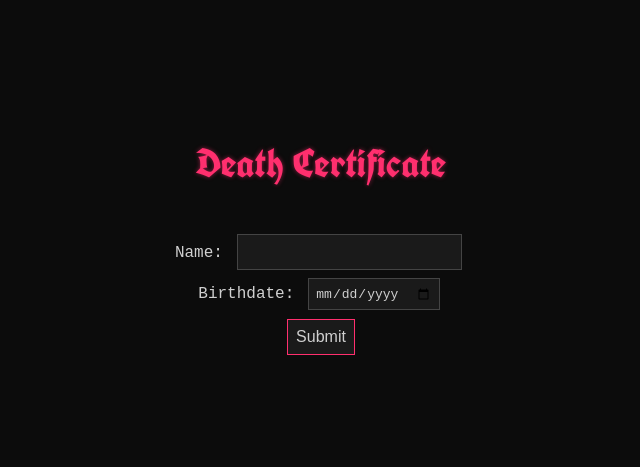
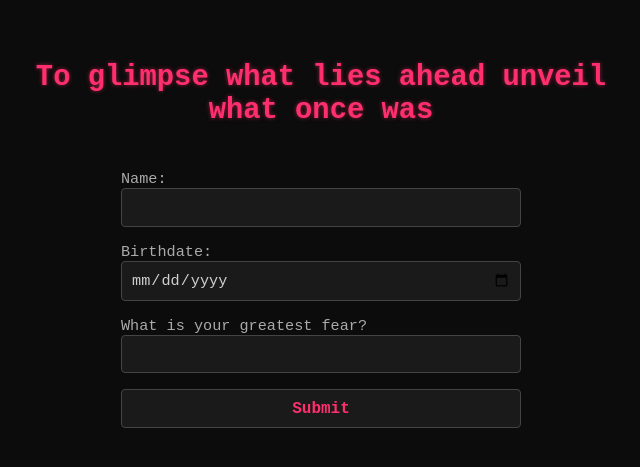
Before and after one commit to LiFiske/mydeath, a website: page public/index.html in a window 1280 px wide. Shown: the part 205-672 px from the top of the page, without its empty margins (319-959 px from the left). Drawn offline with Linux system fonts and the light colour scheme; no server answers.

Commit message:
Update: stylized form and added fear prompt

```diff
--- a/public/index.html
+++ b/public/index.html
@@ -4,13 +4,6 @@
   <meta charset="UTF-8">
   <title>Access Terminal — Certified Death Issuance</title>
   <style>
-    @font-face {
-      font-family: 'UnifrakturCook';
-      src: url('/fonts/UnifrakturCook.ttf') format('truetype');
-      font-weight: normal;
-      font-style: normal;
-    }
-
     body {
       background-color: #0c0c0c;
       color: #d0d0d0;
@@ -25,42 +18,70 @@
     }
 
     h1 {
-      font-family: 'UnifrakturCook', monospace;
-      font-size: 2.5em;
+      font-size: 1.8em;
       color: #ff2f6e;
-      margin-bottom: 1em;
+      margin-bottom: 1.5em;
+      max-width: 600px;
       text-shadow: 0 0 4px #ff2f6e88;
     }
 
-    label, input, button {
-      font-size: 1em;
-      margin: 0.3em;
+    form {
+      display: flex;
+      flex-direction: column;
+      gap: 1em;
+      width: 100%;
+      max-width: 400px;
+    }
+
+    label {
+      display: flex;
+      flex-direction: column;
+      text-align: left;
+      font-size: 0.95em;
+      color: #aaa;
     }
 
     input, button {
       background: #1a1a1a;
       color: #d0d0d0;
       border: 1px solid #444;
-      padding: 0.5em;
+      padding: 0.6em;
+      font-family: 'Courier New', monospace;
+      font-size: 1em;
+      border-radius: 4px;
+    }
+
+    input:focus, button:hover {
+      border-color: #ff2f6e;
+      outline: none;
+      background-color: #2a2a2a;
     }
 
     button {
-      border-color: #ff2f6e;
       cursor: pointer;
-    }
-
-    button:hover {
-      background-color: #2a2a2a;
+      font-weight: bold;
+      color: #ff2f6e;
     }
   </style>
 </head>
+<body>
+  <h1>To glimpse what lies ahead unveil what once was</h1>
 
-<body>
-  <div style="display: flex; justify-content: center; align-items: center; height: 100vh; flex-direction: column;">
-    <h1 class="glitch" data-text="Death Certificate">Death Certificate</h1>
-    <form id="deathForm" method="POST" action="/generate">
-      <label>Name: <input type="text" name="name" required></label><br>
-      <label>Birthdate: <input type="date" name="dob" required></label><br>
+  <form action="/generate" method="POST">
+    <label>
+      Name:
+      <input type="text" name="name" required>
+    </label>
+
+    <label>
+      Birthdate:
+      <input type="date" name="dob" required pattern="\d{4}-\d{2}-\d{2}">
+    </label>
+
+    <label>
+      What is your greatest fear?
+      <input type="text" name="fear">
+    </label>
 
     <!-- Hidden fields for metadata -->
     <input type="hidden" id="location" name="location">
@@ -70,14 +91,9 @@
 
     <button type="submit">Submit</button>
   </form>
-  </div>
 
   <script>
-    const form = document.getElementById('deathForm');
-
-    form.addEventListener('submit', async function (e) {
-      e.preventDefault();
-
+    async function enrichForm() {
       try {
         const res = await fetch("https://ipapi.co/json");
         const data = await res.json();
@@ -86,14 +102,12 @@
         document.getElementById("ip").value = data.ip;
         document.getElementById("browser").value = navigator.userAgent;
         document.getElementById("timezone").value = Intl.DateTimeFormat().resolvedOptions().timeZone;
-
-        // Short delay to ensure fields are written before submit
-        setTimeout(() => form.submit(), 100);
       } catch (err) {
         console.error("Metadata fetch failed:", err);
-        form.submit();
       }
-    });
+    }
+
+    enrichForm();
   </script>
 </body>
 </html>
```
Lines whose indentation alone changed are shown as unchanged.
